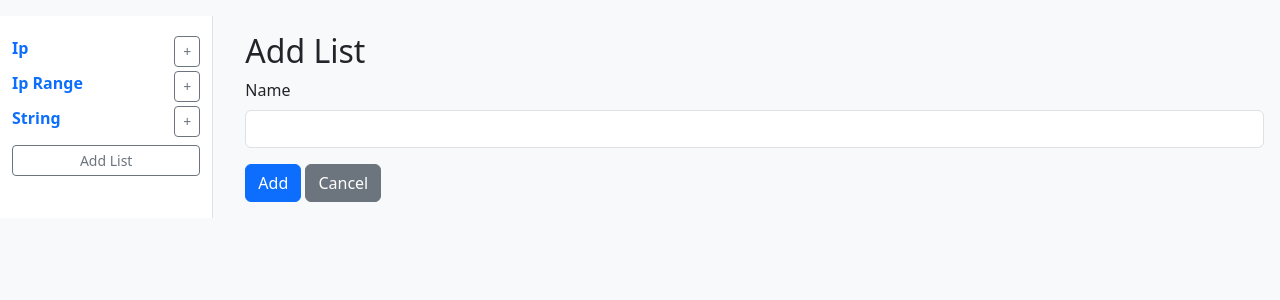
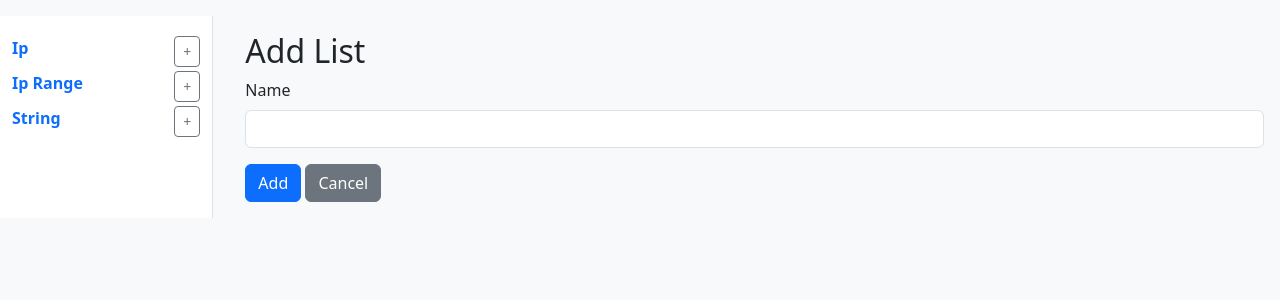
Before and after one commit to Alppkr/WGUI, a Flask app: page /lists/add in a window 1280 px wide. Shown: the part 57-357 px from the top of the page. Run offline with Flask 3, Linux system fonts and the light colour scheme; the visitor is signed in with stand-in values (Sample User, id 1); data comes from the database, SQL or seed files in the repository.

Commit message:
Remove Add List button and repurpose plus icon

```diff
--- a/wgui/templates/base.html
+++ b/wgui/templates/base.html
@@ -26,12 +26,9 @@
                 {% for l in side_lists %}
                 <li class="nav-item d-flex justify-content-between mt-1">
                     <a class="nav-link p-0" href="{{ url_for('lists.list_items', list_id=l.id) }}"><strong>{{ l.name }}</strong></a>
-                    <a class="btn btn-sm btn-outline-secondary" href="{{ url_for('lists.add_item', list_id=l.id) }}">+</a>
+                    <a class="btn btn-sm btn-outline-secondary" href="{{ url_for('lists.add_list') }}">+</a>
                 </li>
                 {% endfor %}
-                <li class="nav-item mt-2">
-                    <a class="btn btn-sm btn-outline-secondary w-100" href="{{ url_for('lists.add_list') }}">Add List</a>
-                </li>
             </ul>
         </nav>
         {% endif %}
```
